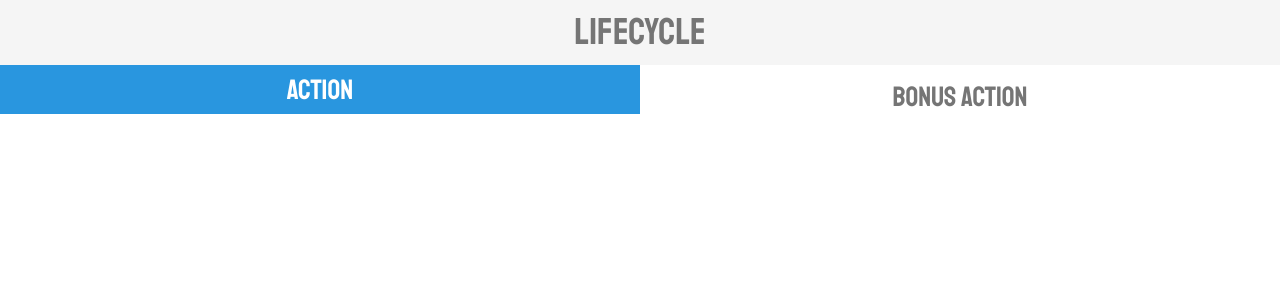
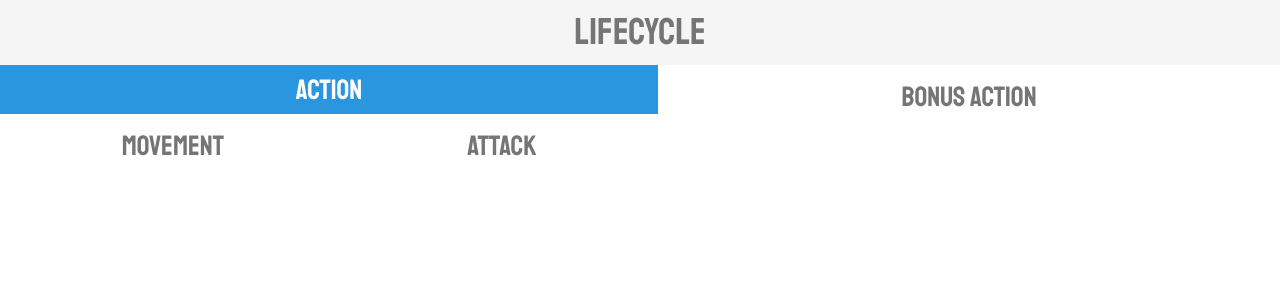
Before and after one commit to kenziebottoms/lifecycle, a React (Create React App) app: page / in a window 1280 px wide. Both pictures are taken after a click on the button "It's My Turn". Shown: the top 300 px of the page. Built offline with nearby package versions, Linux system fonts and the light colour scheme.

Commit message:
split action into mvmt and attack

```diff
--- a/src/menus/Action.js
+++ b/src/menus/Action.js
@@ -1,16 +1,24 @@
 import React, { Component } from "react";
+import MovementMenu from "./Movement";
+import AttackMenu from "./Attack";
 
 class ActionMenu extends Component {
   constructor(props) {
     super(props);
     this.state = {
-      active: this.props.active
+      active: this.props.active,
+      movementComplete: false,
+      attackComplete: false
     };
   }
   render() {
     return (
       <div className={this.state.active ? "active" : ""}>
         <h2>Action</h2>
+        <div id="action">
+          <MovementMenu complete={this.state.movementComplete} />
+          <AttackMenu complete={this.state.attackComplete} />
+        </div>
       </div>
     );
   }
--- /dev/null
+++ b/src/menus/Attack.js
@@ -0,0 +1,19 @@
+import React, { Component } from "react";
+
+class AttackMenu extends Component {
+  constructor(props) {
+    super(props);
+    this.state = {
+      active: this.props.active
+    };
+  }
+  render() {
+    return (
+      <div className={this.state.active ? "active" : ""}>
+        <h2>Attack</h2>
+      </div>
+    );
+  }
+}
+
+export default AttackMenu;
--- /dev/null
+++ b/src/menus/Movement.js
@@ -0,0 +1,19 @@
+import React, { Component } from "react";
+
+class MovementMenu extends Component {
+  constructor(props) {
+    super(props);
+    this.state = {
+      active: this.props.active
+    };
+  }
+  render() {
+    return (
+      <div className={this.state.active ? "active" : ""}>
+        <h2>Movement</h2>
+      </div>
+    );
+  }
+}
+
+export default MovementMenu;
--- a/src/scss/App.scss
+++ b/src/scss/App.scss
@@ -1,16 +1,5 @@
-$white: #fff;
-$g1: darken($white, 4%);
-$g2: darken($g1, 10%);
-$g3: darken($g2, 10%);
-$g4: darken($g3, 10%);
-$g5: darken($g4, 10%);
-$g6: darken($g5, 10%);
-
-$blue: #2996df;
-$blue-hl: saturate(lighten($blue, 10%), 10%);
-
-$headerFont: 'Staatliches', serif;
-$bodyFont: 'Sarabun', sans-serif;
+@import 'colors';
+@import 'fonts';
 
 body {
     margin: auto;
--- a/src/scss/Menus.scss
+++ b/src/scss/Menus.scss
@@ -1,12 +1,11 @@
-$blue: #2996df;
-$blue-hl: saturate(lighten($blue, 10%), 10%);
+@import 'colors';
 
 .menus {
     display: flex;
     height: 100%;
     justify-content: center;
     > div {
-        flex-basis: 50%;
+        flex-grow: 1;
         &.active {
             > h2 {
                 background: $blue;
@@ -17,3 +16,11 @@ $blue-hl: saturate(lighten($blue, 10%), 10%);
         }
     }
 }
+#action {
+    display: flex;
+    height: 100%;
+    justify-content: center;
+    > div {
+        flex-grow: 1;
+    }
+}
--- /dev/null
+++ b/src/scss/_colors.scss
@@ -0,0 +1,10 @@
+$white: #fff;
+$g1: darken($white, 4%);
+$g2: darken($g1, 10%);
+$g3: darken($g2, 10%);
+$g4: darken($g3, 10%);
+$g5: darken($g4, 10%);
+$g6: darken($g5, 10%);
+
+$blue: #2996df;
+$blue-hl: saturate(lighten($blue, 10%), 10%);
--- /dev/null
+++ b/src/scss/_fonts.scss
@@ -0,0 +1,2 @@
+$headerFont: 'Staatliches', serif;
+$bodyFont: 'Sarabun', sans-serif;
```
